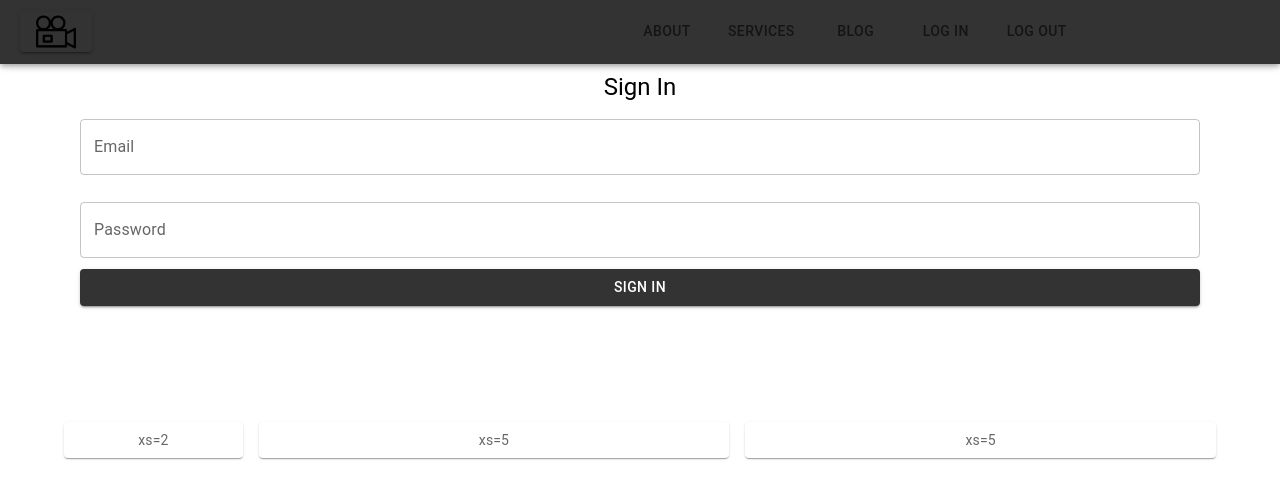
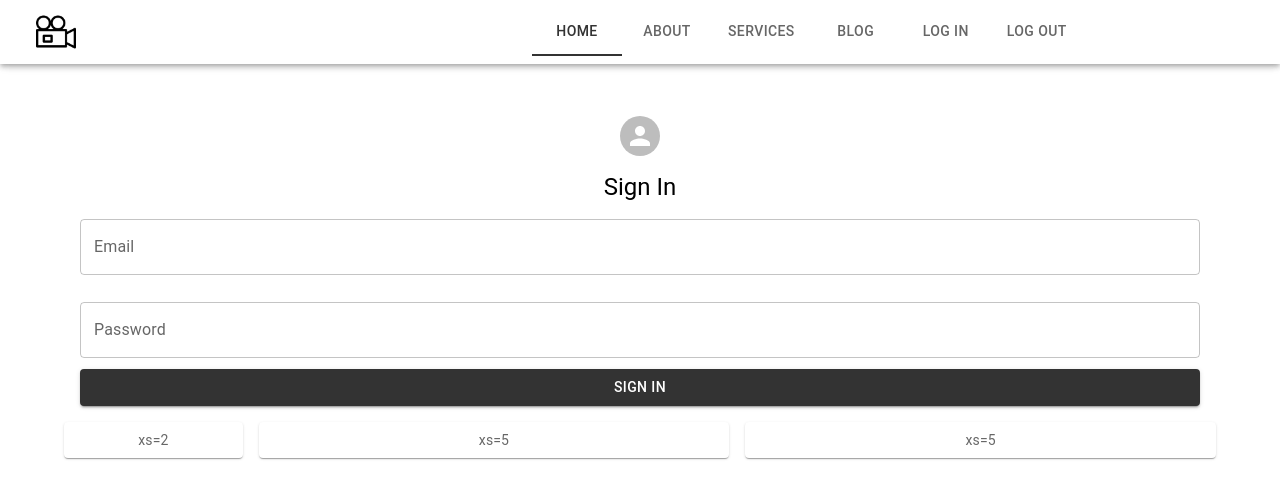
Before and after one commit to thaiphuc2203/api-movie, a React (Create React App) app: page /login in a window 1280 px wide. Shown: the top 498 px of the page. Built offline with nearby package versions, Linux system fonts and the light colour scheme.

Commit message:
show items

```diff
--- /dev/null
+++ b/src/app/hooks.ts
@@ -0,0 +1,6 @@
+import { TypedUseSelectorHook, useDispatch, useSelector } from 'react-redux'
+import type { RootState, AppDispatch } from './index'
+
+// Use throughout your app instead of plain `useDispatch` and `useSelector`
+export const useAppDispatch = () => useDispatch<AppDispatch>()
+export const useAppSelector: TypedUseSelectorHook<RootState> = useSelector
--- a/src/app/index.ts
+++ b/src/app/index.ts
@@ -14,3 +14,7 @@ const store = configureStore({
 })
 
 export default store
+// Infer the `RootState` and `AppDispatch` types from the store itself
+export type RootState = ReturnType<typeof store.getState>
+// Inferred type: {posts: PostsState, comments: CommentsState, users: UsersState}
+export type AppDispatch = typeof store.dispatch
--- a/src/components/ItemMovie/index.tsx
+++ b/src/components/ItemMovie/index.tsx
@@ -1,21 +1,9 @@
 import * as React from "react";
 import { styled } from "@mui/material/styles";
-import Card from "@mui/material/Card";
-import CardHeader from "@mui/material/CardHeader";
-import CardMedia from "@mui/material/CardMedia";
-import CardContent from "@mui/material/CardContent";
-import CardActions from "@mui/material/CardActions";
-import Collapse from "@mui/material/Collapse";
-import Avatar from "@mui/material/Avatar";
+import { Card, CardHeader, CardMedia, CardContent, TextField,Rating } from "@mui/material";
 import IconButton, { IconButtonProps } from "@mui/material/IconButton";
 import Typography from "@mui/material/Typography";
 import { red } from "@mui/material/colors";
-import FavoriteIcon from "@mui/icons-material/Favorite";
-import ShareIcon from "@mui/icons-material/Share";
-import ExpandMoreIcon from "@mui/icons-material/ExpandMore";
-import MoreVertIcon from "@mui/icons-material/MoreVert";
-import Rating from "@mui/material/Rating";
-import { ItemMovie } from "../../models";
 
 interface ExpandMoreProps extends IconButtonProps {
   expand: boolean;
@@ -58,7 +46,7 @@ export default function Movie(props: any): JSX.Element {
           defaultValue={item.vote_average}
           max={10}
         />
-        <Typography variant="body2" color="text.secondary">
+        <Typography variant="body2" >
           {item.overview}
         </Typography>
       </CardContent>
--- a/src/features/Movie/movieSlice.ts
+++ b/src/features/Movie/movieSlice.ts
@@ -1,5 +1,5 @@
 import { ListMovie } from './../../models/movie';
-import { createAsyncThunk, createSlice } from '@reduxjs/toolkit';
+import { createAsyncThunk, createSlice, PayloadAction } from '@reduxjs/toolkit';
 import MovieApi from '../../api/movieApi';
 
 export const fetchMoviePopular: any  = createAsyncThunk('Movie/fetchMovie',
@@ -27,9 +27,9 @@ const movieSlice = createSlice({
   initialState,
   reducers: {},
   extraReducers: {
-    [fetchMoviePopular.fulfilled]: (state: any, action:any) => {
+    [fetchMoviePopular.fulfilled]: (state: any, action: PayloadAction<ListMovie>) => {
       Object.assign(state, action.payload);
-      // console.log("state", state)
+      console.log("state===", state, action)
     }
   }
 
--- a/src/models/movie.ts
+++ b/src/models/movie.ts
@@ -21,3 +21,7 @@ export interface ListMovie {
   total_pages: Number,
   total_results: Number,
 }
+// export interface rootState {
+//   movie: Object,
+//   user: Object
+// }
--- a/src/pages/Home.tsx
+++ b/src/pages/Home.tsx
@@ -3,11 +3,14 @@ import React, { Fragment, useEffect } from "react";
 import { useDispatch, useSelector } from "react-redux";
 import Movie from "../components/ItemMovie/index";
 import { fetchMoviePopular } from "../features/Movie/movieSlice";
-import { ItemMovie } from "../models";
+import { ItemMovie, ListMovie } from "../models";
+import { RootState } from "../app/index";
 
-export default function Home(props: any) {
+export default function Home() {
   const dispatch = useDispatch();
-  const movieList = useSelector((state: any) => state.movie);
+  const movieList = useSelector((state: RootState) => {
+    return state.movie;
+  });
 
   useEffect(() => {
     dispatch(fetchMoviePopular());
@@ -15,9 +18,9 @@ export default function Home(props: any) {
 
   if (!!movieList.result) return <div>Loading</div>;
   return (
-    <Grid container spacing={2}>
+    <Grid container spacing={1}>
       {movieList.results.map((el: ItemMovie) => (
-        <Grid item xs={12} md={3}>
+        <Grid item xs={6} md={4} lg={3}>
           <Movie item={el} />
         </Grid>
       ))}
--- a/src/share/Header.tsx
+++ b/src/share/Header.tsx
@@ -11,14 +11,16 @@ const useStyles = makeStyles({
     padding: "0 20px",
     display: "flex",
     justifyContent: "space-around",
-    width: "100%",
+    width: "100%",    background: "#fff",
+
   },
   logo: {
     height: "2.5rem",
     margin: "auto 0",
     alignSelf: "center",
     display: "flex",
-    background: "#fff",
+    backgroundColor: "#ffffff!important",
+    boxShadow: "0px 0px 0px 0px rgb(0 0 0 / 0%)!important"
   },
   tabContainer: {
     maxWidth: "60%",
@@ -46,7 +48,7 @@ export default function Header() {
         <Toolbar disableGutters className={classes.appbar}>
           <Button
             variant="contained"
-            className={classes.logo}
+            className={`btn-logo ${classes.logo}`}
             href="/"
             onClick={() => setValue(0)}
           >
@@ -77,7 +79,6 @@ export default function Header() {
           </Tabs>
         </Toolbar>
       </AppBar>
-      <Outlet />
     </Container>
   );
 }
--- a/src/share/Layout.tsx
+++ b/src/share/Layout.tsx
@@ -1,12 +1,13 @@
 import * as React from "react";
-import Container from "@mui/material/Container";
+import { Box, Container } from "@mui/material";
 import { makeStyles } from "@mui/styles";
 import Header from "./Header";
 import Footer from "./Footer";
+import { Outlet } from "react-router-dom";
 
 const useStyles = makeStyles({
-  wrapMain: {
-    marginTop: '100px',
+  root: {
+    marginTop: 100,
   },
 });
 export default function Layout(props: any) {
@@ -14,7 +15,8 @@ export default function Layout(props: any) {
   return (
     <React.Fragment>
       <Header />
-      <Container className={classes.wrapMain} maxWidth="sm">
+      <Container className={`wrap-root ${classes.root}`}>
+        <Outlet />
         {props.children}
       </Container>
       <Footer />
```
